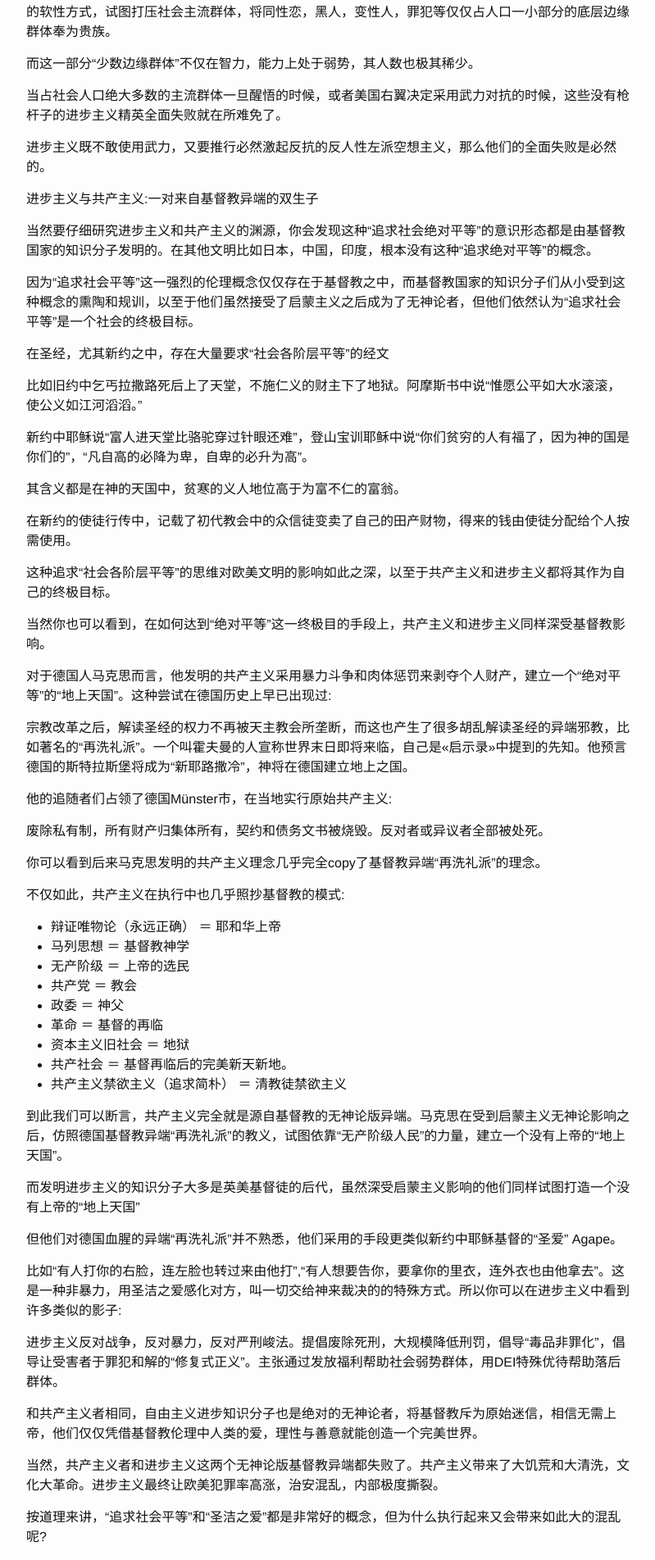
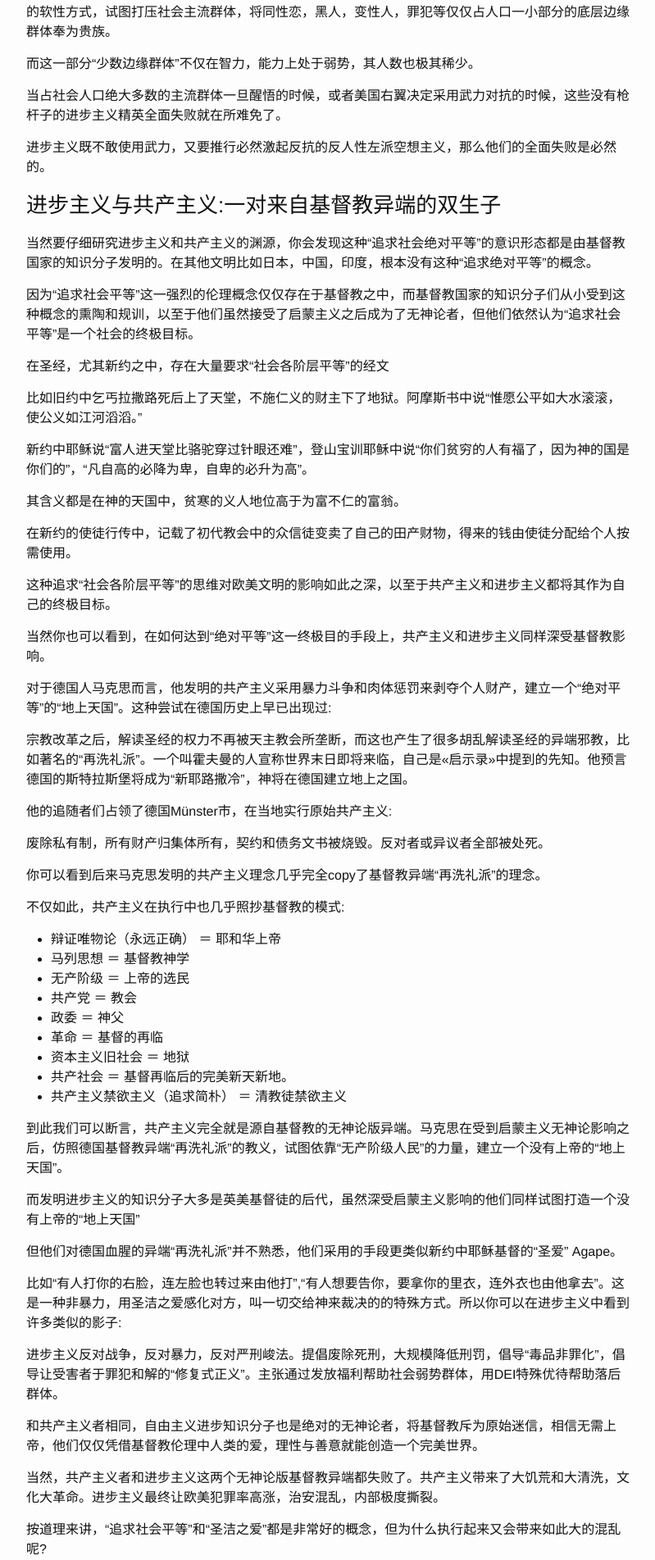
Before and after one commit to josephstalin117/josephstalin117.github.io, a Jekyll site: the page built from _posts/2025-8-23-liberalism.markdown, in a window 1280 px wide. Shown: the part 2117-4020 px from the top of the page at 82% size, without its empty margins (238-1037 px from the left). Built offline with Jekyll 4.4.1, drawn with Linux system fonts in a browser that asks for light colours.

Commit message:
优化了结构

```diff
--- a/_posts/2025-8-23-liberalism.markdown
+++ b/_posts/2025-8-23-liberalism.markdown
@@ -79,7 +79,7 @@ categories: command
 
 进步主义既不敢使用武力，又要推行必然激起反抗的反人性左派空想主义，那么他们的全面失败是必然的。
 
-进步主义与共产主义:一对来自基督教异端的双生子
+### 进步主义与共产主义:一对来自基督教异端的双生子
 
 当然要仔细研究进步主义和共产主义的渊源，你会发现这种“追求社会绝对平等”的意识形态都是由基督教国家的知识分子发明的。在其他文明比如日本，中国，印度，根本没有这种“追求绝对平等”的概念。
 
@@ -181,7 +181,7 @@ categories: command
 
 在美国，拜登执政四年期间的进步主义乌托邦幻灭让美国新右翼全面崛起。
 
-冷酷无情的白人新右翼
+### 冷酷无情的白人新右翼
 
 在美国政坛崛起的这些新右翼，并非传统意义上那些信奉“小政府，自由贸易，全世界推行美式民主价值观”的里根式保守派。
 
@@ -194,8 +194,7 @@ categories: command
 他们甚至并不介意以内战的形式解决与左派的政治分歧。
 
 对于基督教他们的态度是:
-
-“基督教主张的社会公义概念比如善待弱势群体，人人平等，以及耶稣宣扬的圣爱正是造成欧美社会这一切乱象的根源。基督教中的自我否定、谦卑、怜悯，是一种自我毁灭的“奴隶道德”。”
+> “基督教主张的社会公义概念比如善待弱势群体，人人平等，以及耶稣宣扬的圣爱正是造成欧美社会这一切乱象的根源。基督教中的自我否定、谦卑、怜悯，是一种自我毁灭的“奴隶道德”。”
 
 那么事情到这里很清楚了
 
@@ -338,7 +337,7 @@ categories: command
 
 可见天主教会和新教自由教会，两种体制都有极强的时代局限性。
 
-上帝的伟大计划
+### 上帝的伟大计划
 
 此时基督徒们往往会抱怨:“全知全能的上帝为什么不在圣经里给我们详细规定一种完美的教会组织结构呢?这样我们可以照章执行，永远不会犯错。”
 
```
Also changed, not shown: other parts of _posts/2025-8-23-liberalism.markdown (+2 -2 lines).
